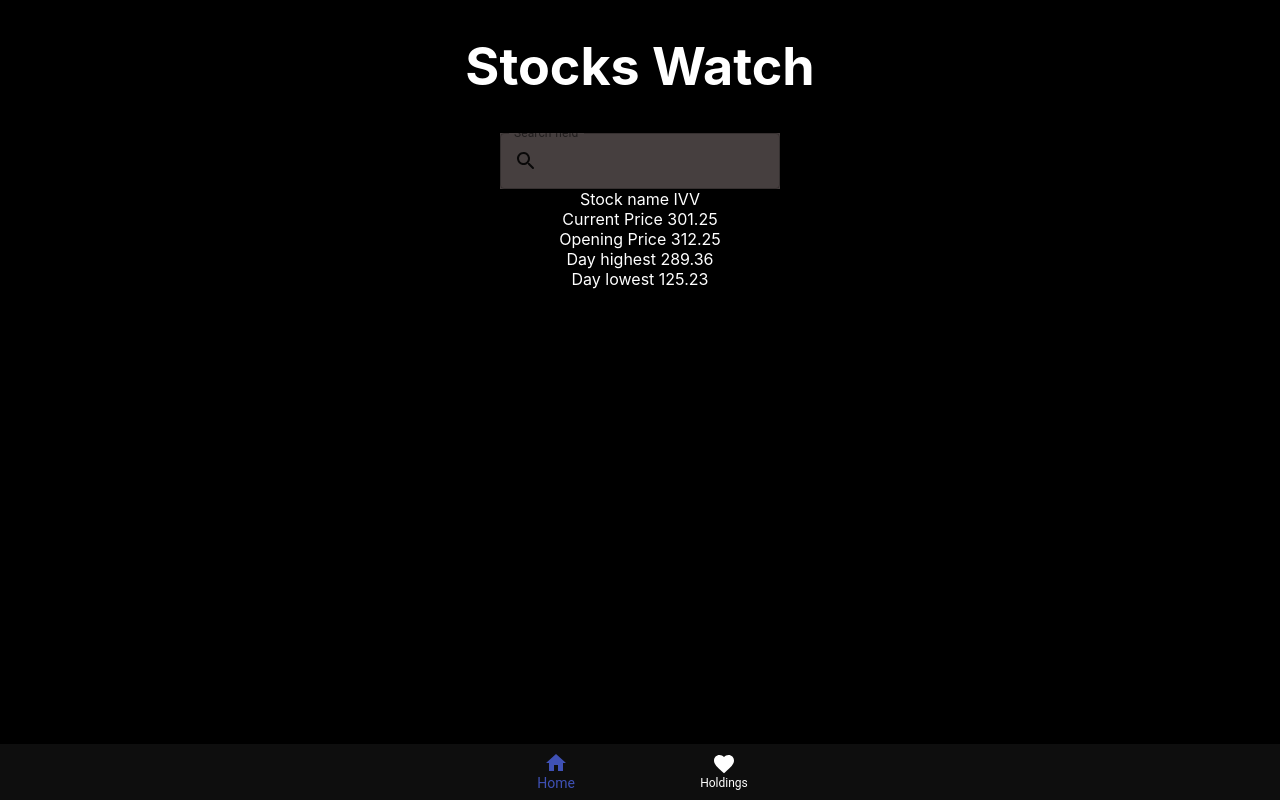
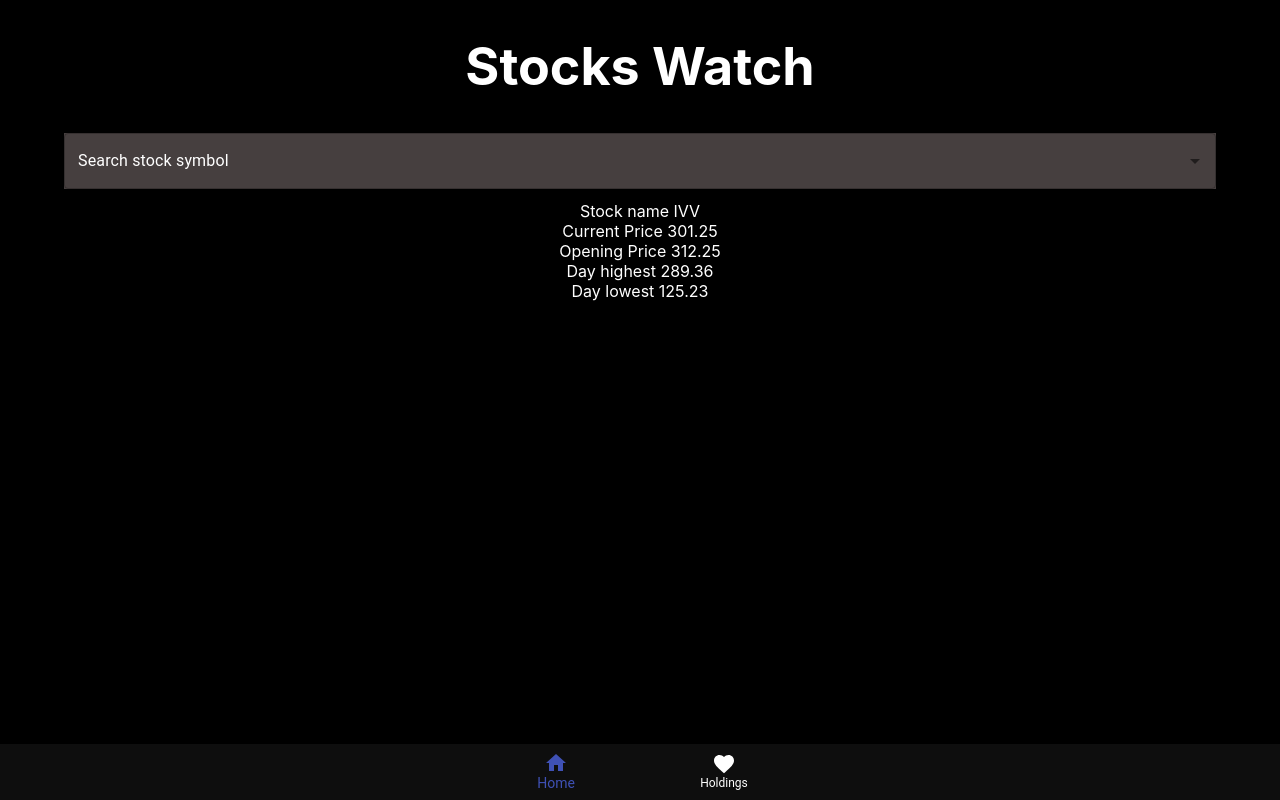
Before and after one commit to schopr9/stocks-watch, a React (Create React App) app: page / in a window 1280 px wide. Built offline with nearby package versions, Linux system fonts and the light colour scheme; no server answers.

Commit message:
added search box for symbols

```diff
--- a/package.json
+++ b/package.json
@@ -3,8 +3,9 @@
   "version": "0.1.0",
   "private": true,
   "dependencies": {
-    "@material-ui/core": "^4.9.5",
+    "@material-ui/core": "^4.9.10",
     "@material-ui/icons": "^4.9.1",
+    "@material-ui/lab": "^4.0.0-alpha.49",
     "@testing-library/jest-dom": "^4.2.4",
     "@testing-library/react": "^9.3.2",
     "@testing-library/user-event": "^7.1.2",
@@ -15,7 +16,8 @@
     "react-scripts": "3.4.0",
     "redux": "^4.0.5",
     "redux-persist": "^6.0.0",
-    "redux-saga": "^1.1.3"
+    "redux-saga": "^1.1.3",
+    "styled-components": "^5.1.0"
   },
   "scripts": {
     "start": "react-scripts start",
--- a/src/components/SearchSymbol/index.js
+++ b/src/components/SearchSymbol/index.js
@@ -1,48 +1,104 @@
-import React, { useState, PropTypes } from 'react'
+import React, { useState, useEffect } from 'react'
+import PropTypes from 'prop-types'
 import { connect } from 'react-redux'
-import { TextField, InputAdornment } from '@material-ui/core'
-import SearchRounded from '@material-ui/icons/SearchRounded'
+import _ from 'lodash'
+import styled from 'styled-components'
+import { TextField } from '@material-ui/core'
+import { makeStyles } from '@material-ui/core/styles'
+import Autocomplete from '@material-ui/lab/Autocomplete'
 import { loadSearch } from '../../redux/actions'
 
-const SearchSymbol = ({ loadSearch }) => {
+const useStyles = makeStyles({
+  option: {
+    zIndex: 5,
+    fontSize: 15,
+    '& > span': {
+      marginRight: 10,
+      fontSize: 18,
+    },
+  },
+  label: {
+    color: 'white',
+  },
+  formLabelRoot: {
+    // must provide all of formLabelRoot && '&$formLabelFocused' && formLabelFocused
+    '&$formLabelFocused': { color: 'white' },
+  },
+})
+
+const StyledAutocomplete = styled(TextField)`
+  &.Mui-focused fieldset {
+    border-color: white;
+  }
+  background-color: #463f3f;
+  color: white;
+  label {
+    color: white;
+  }
+  & label.Mui-focused {
+    color: white;
+  }
+  input {
+    color: white;
+  }
+`
+
+const SearchSymbol = ({ loadSearch, symbols }) => {
+  const classes = useStyles()
   const [value, setValue] = useState(null)
+  const [options, setOptions] = useState([])
   const handleChange = (e) => {
-    setValue(e.target.value)
-    loadSearch(value)
+    const upperCaseSymbol = e.target.value.toUpperCase()
+    setValue(upperCaseSymbol)
+    const optionsAutoComplete = _.filter(
+      symbols,
+      (data) =>
+        data.symbol === upperCaseSymbol ||
+        data.displaySymbol.includes(upperCaseSymbol) ||
+        data.description.includes(upperCaseSymbol)
+    )
+    setOptions(optionsAutoComplete.slice(0, 10))
   }
+
+  useEffect(() => loadSearch(), [])
+
   return (
-    <TextField
-      id="filled-search"
-      label="Search field"
-      type="search"
-      variant="outlined"
-      onChange={handleChange}
-      style={{
-        backgroundColor: '#463f3f',
-        color: 'white',
-        label: {
-          color: 'white',
-        },
-      }}
-      InputProps={{
-        startAdornment: (
-          <InputAdornment position="start">
-            <SearchRounded />
-          </InputAdornment>
-        ),
-      }}
+    <Autocomplete
+      id="combo-box-demo"
+      options={options}
+      filterOptions={(options, state) =>
+        options.filter(
+          (option) =>
+            option.symbol === state.inputValue.toUpperCase() ||
+            option.symbol.includes(state.inputValue.toUpperCase()) ||
+            option.description.includes(state.inputValue.toUpperCase())
+        )
+      }
+      getOptionSelected={(value) => console.log('lovely', value)}
+      getOptionLabel={(option) => option.symbol}
+      renderOption={(option) => `${option.symbol} - ${option.description}`}
+      style={{ width: '90%', marginBottom: 12 }}
+      classes={classes}
+      renderInput={(params) => (
+        <StyledAutocomplete
+          {...params}
+          label="Search stock symbol"
+          variant="outlined"
+          onChange={handleChange}
+          style={{}}
+        />
+      )}
     />
   )
 }
 
 SearchSymbol.propTypes = {
-  // loadSearch: PropTypes.func,
+  loadSearch: PropTypes.func,
 }
 
 function mapStateToProps(state) {
-  const { stocks } = state
   return {
-    stocks,
+    symbols: state.searchSymbol && state.searchSymbol.symbols,
   }
 }
 
--- a/src/redux/actions/index.js
+++ b/src/redux/actions/index.js
@@ -9,21 +9,21 @@ function createRequestTypes(base) {
   }, {})
 }
 
-export const STOCK = createRequestTypes('STOCK')
+export const SYMBOLS = createRequestTypes('SYMBOLS')
 
 export const UPDATE_ROUTER_STATE = 'UPDATE_ROUTER_STATE'
 export const NAVIGATE = 'NAVIGATE'
-export const LOAD_STOCK_SEARCH = 'LOAD_STOCK_SEARCH'
+export const LOAD_SYMBOLS_SEARCH = 'LOAD_SYMBOLS_SEARCH'
 export const RESET_ERROR_MESSAGE = 'RESET_ERROR_MESSAGE'
 
 function action(type, payload = {}) {
   return { type, ...payload }
 }
 
-export const stock = {
-  request: (query) => action(STOCK[REQUEST], { query }),
-  success: (query, response) => action(STOCK[SUCCESS], { query, response }),
-  failure: (query, error) => action(STOCK[FAILURE], { query, error }),
+export const symbols = {
+  request: (query) => action(SYMBOLS[REQUEST], { query }),
+  success: (query, response) => action(SYMBOLS[SUCCESS], { query, response }),
+  failure: (query, error) => action(SYMBOLS[FAILURE], { query, error }),
 }
 
 
@@ -31,5 +31,5 @@ export const updateRouterState = (state) =>
   action(UPDATE_ROUTER_STATE, { state })
 export const navigate = (pathname) => action(NAVIGATE, { pathname })
 export const loadSearch = (query, requiredFields = []) =>
-  action(LOAD_STOCK_SEARCH, { query, requiredFields })
+  action(LOAD_SYMBOLS_SEARCH, { query, requiredFields })
 export const resetErrorMessage = () => action(RESET_ERROR_MESSAGE)
--- a/src/redux/reducers/index.js
+++ b/src/redux/reducers/index.js
@@ -7,9 +7,10 @@ function searchSymbol(state = { stocks: [] }, action) {
   const { type, response } = action
   console.log(action)
 
-  if (type === ActionTypes.STOCK_SUCCESS) {
-    return merge({}, state, { stocks: response })
+  if (type === ActionTypes.SYMBOLS.SUCCESS) {
+    return merge({}, state, { symbols: response })
   }
+  console.log(state)
 
   return state
 }
--- a/src/redux/reducers/selectors.js
+++ b/src/redux/reducers/selectors.js
@@ -1 +1 @@
-export const getAllStocks = (state, limit) => state.stocks
+export const getAllStocks = (state, limit) => state.symbols
--- a/src/redux/sagas/sagas.js
+++ b/src/redux/sagas/sagas.js
@@ -2,10 +2,10 @@
 import { take, put, call, fork, all, select } from 'redux-saga/effects'
 import { fetchSymbolAutocomplete } from '../../services'
 import * as actions from '../actions'
-// import {} from '../reducers/selectors'
+import { getAllStocks } from '../reducers/selectors'
 
 // each entity defines 3 creators { request, success, failure }
-const { stock } = actions
+const { symbols } = actions
 
 /***************************** Subroutines ************************************/
 
@@ -22,35 +22,32 @@ function* fetchEntity(entity, apiFn, id, url) {
 }
 
 // yeah! we can also bind Generators
-export const fetchAutoComplete = fetchEntity.bind(null, stock, fetchSymbolAutocomplete)
+export const fetchAutoComplete = fetchEntity.bind(
+  null,
+  symbols,
+  fetchSymbolAutocomplete
+)
 
 // load user unless it is cached
 function* searchSymbol(query, requiredFields) {
-  const stocks  = yield select()
-  const result = yield call(fetchAutoComplete, query)
+  const stocks = yield select(getAllStocks)
+  if (!stocks) {
+    yield call(fetchAutoComplete, query)
+  }
 }
 
 /******************************************************************************/
 /******************************* WATCHERS *************************************/
 /******************************************************************************/
 
-// trigger router navigation via history
-function* watchNavigate() {
-  while (true) {
-    const { pathname } = yield take(actions.NAVIGATE)
-  }
-}
-
 // Fetches data for a User : user data + starred repos
 function* watchSearchSymbol() {
   while (true) {
-    const { query, requiredFields = [] } = yield take(actions.LOAD_STOCK_SEARCH)
-
+    const { query } = yield take(actions.LOAD_SYMBOLS_SEARCH)
     yield fork(searchSymbol, query)
-    //  yield fork(loadStarred, login)
   }
 }
 
 export default function* root() {
-  yield all([fork(watchNavigate), fork(watchSearchSymbol)])
+  yield all([fork(watchSearchSymbol)])
 }
--- a/src/services/index.js
+++ b/src/services/index.js
@@ -6,9 +6,9 @@ function callApi(endpoint, query) {
 
   const url = new URL(fullUrl),
     params = {
-      query,
-      excahnge: 'US',
+      exchange: 'US',
       token: process.env.REACT_APP_FINNHUB_TOKEN,
+      ...query,
     }
   Object.keys(params).forEach((key) =>
     url.searchParams.append(key, params[key])
@@ -16,12 +16,9 @@ function callApi(endpoint, query) {
 
   return fetch(url)
     .then((response) => response.json())
-    .then(({ json, response }) => {
-      if (!response.ok) {
-        return Promise.reject(json)
-      }
-
-      return json
+    .then((data) => {
+      console.log(data)
+      return data
     })
     .then(
       (response) => ({ response }),
@@ -30,4 +27,4 @@ function callApi(endpoint, query) {
 }
 
 // api services
-export const fetchSymbolAutocomplete = (query) => callApi('symbol', query)
+export const fetchSymbolAutocomplete = (query) => callApi('stock/symbol', query)
```
Also changed, not shown: 1 other file (tests, documents, lock files or other folders).
